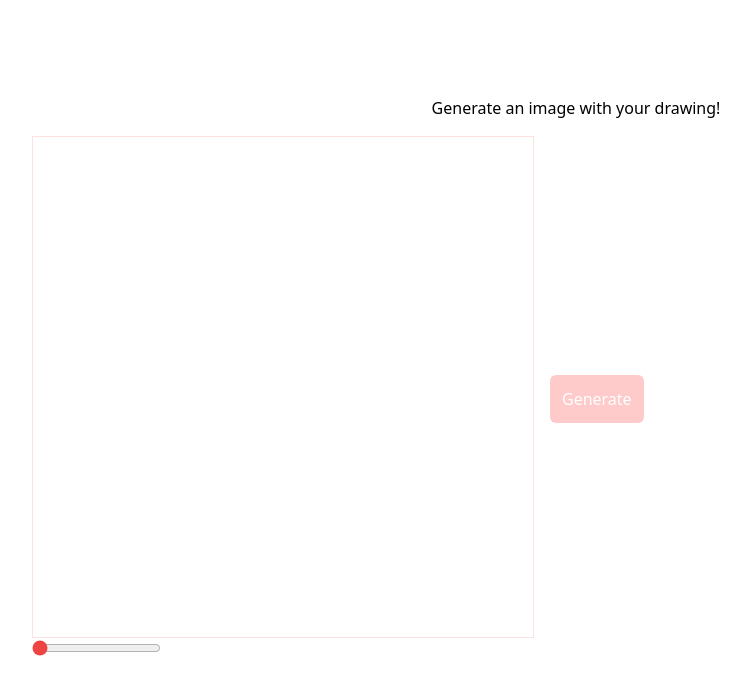
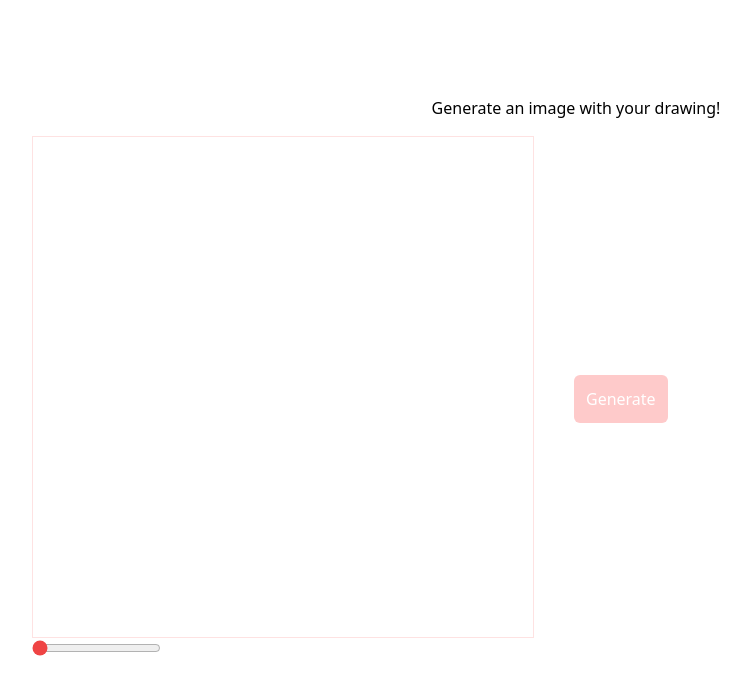
Before and after one commit to brunovgois/canvas-mvp, a Next.js app: page / in a window 1280 px wide. Shown: the top 694 px of the page, without its empty margins (64-814 px from the left). Built offline with nearby package versions, Linux system fonts and the light colour scheme.

Commit message:
small style improvements

```diff
--- a/pages/index.tsx
+++ b/pages/index.tsx
@@ -11,19 +11,18 @@ const Home = () => {
     <main className={`flex flex-col min-h-screen items-center p-24 gap-4`}>
       <h1 className="font-sans">Generate an image with your drawing!</h1>
 
-      <div className="flex justify-around w-full">
+      <div className="flex justify-between w-full">
         <div className="flex gap-4">
           <Canvas height={500} width={500} />
           <button
             disabled={isLoading}
-            className="bg-red-200 font-sans h-fit self-center p-3 rounded-md text-white"
+            className="bg-red-200 font-sans h-fit self-center p-3 rounded-md text-white mx-6"
             onClick={() => fetchImage("https://random.imagecdn.app/500/500")}
           >
-            Generate
+            {isLoading ? "Generating" : "Generate"}
           </button>
 
-
-        <div className="w-[500px] h-[500px] flex flex-col justify-center ">
+          <div className="w-[500px] h-[500px] flex flex-col justify-center">
             {isLoading ? (
               <CircleLoading className="h-4 w-4 animate-spin text-pink-400 mx-auto" />
             ) : data ? (
```
Lines whose indentation alone changed are shown as unchanged.
